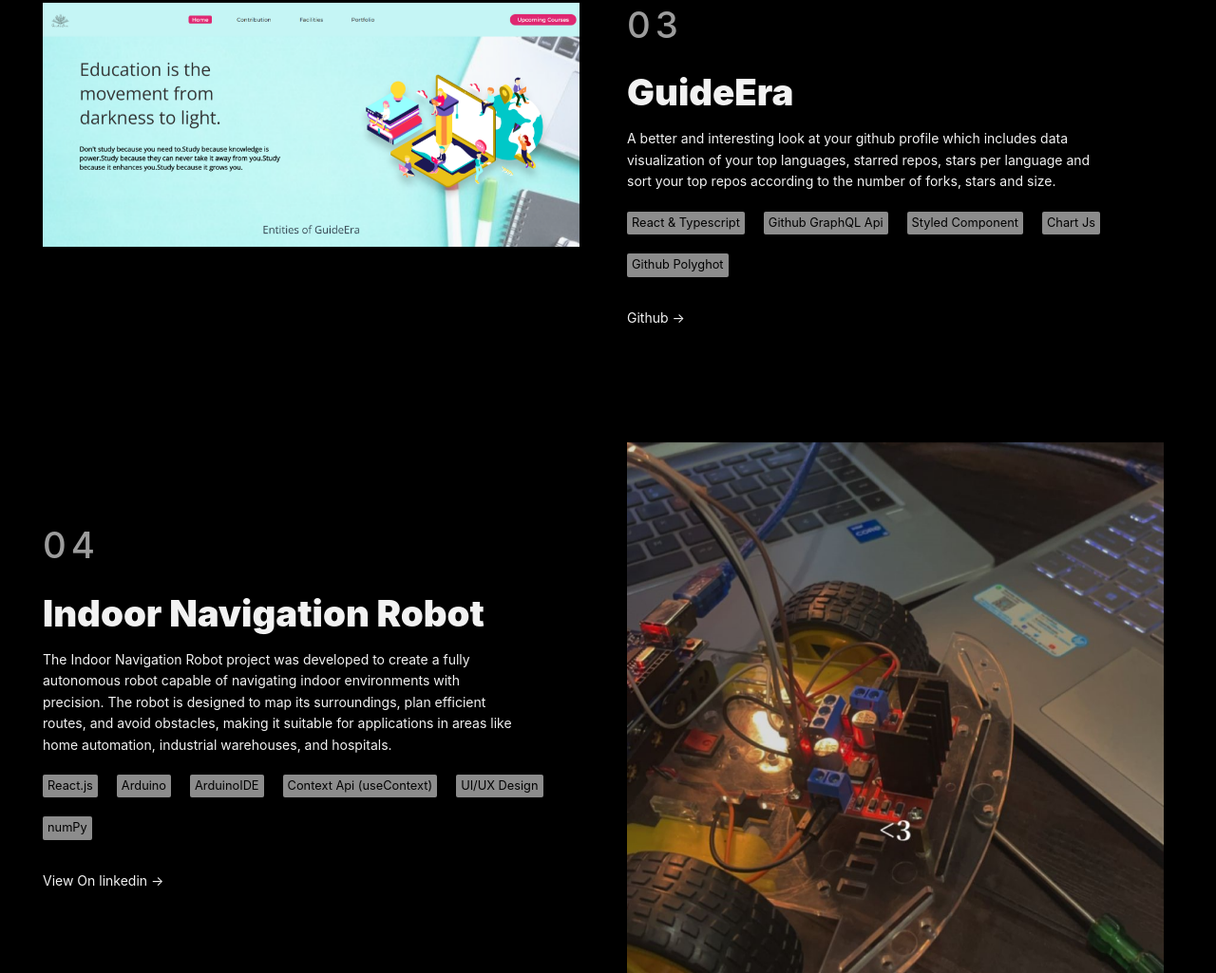
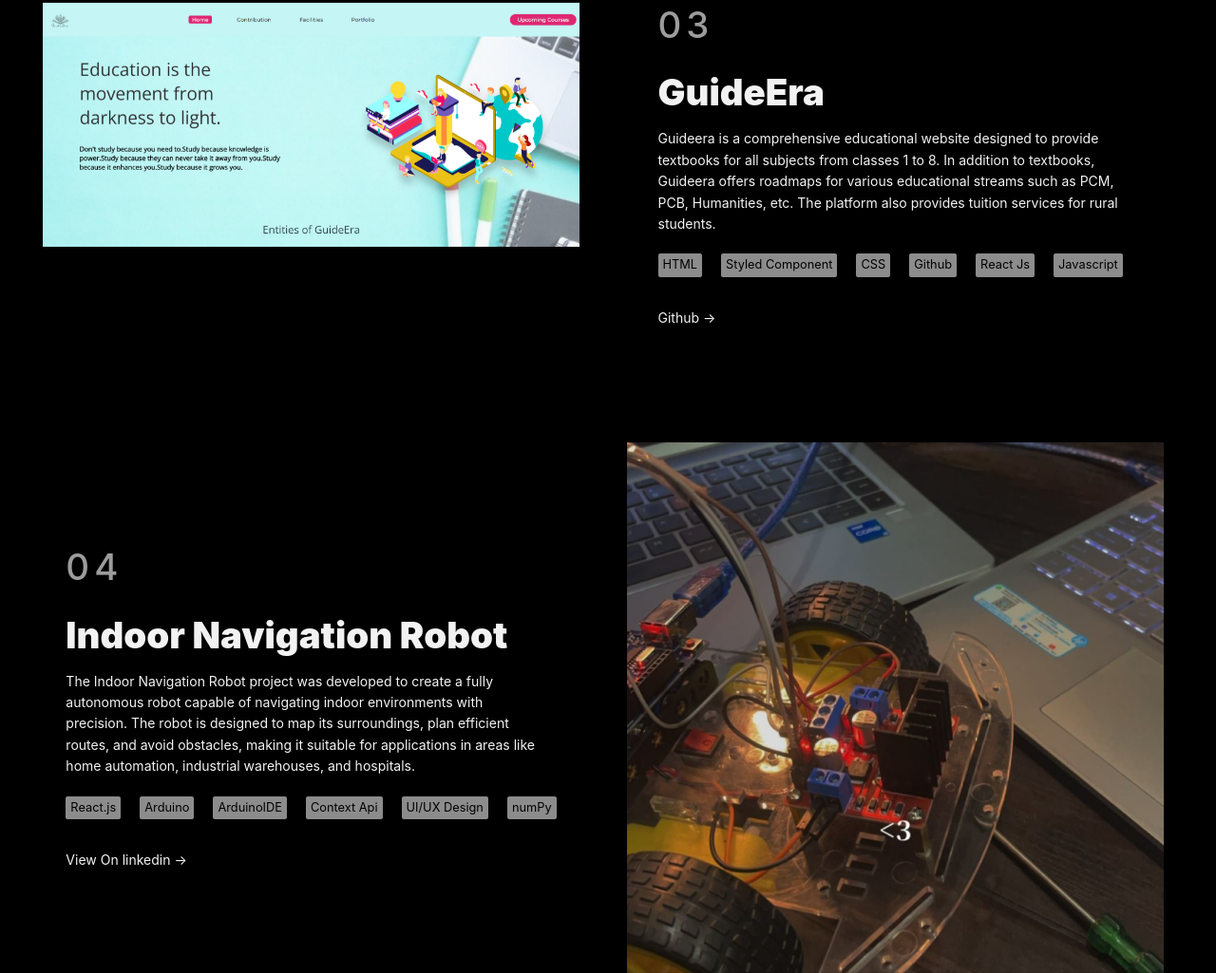
Before and after one commit to MuskanArya22/Muskans-Portfolio, a plain HTML site: page index.html in a window 1280 px wide. Shown: the part 3374-4399 px from the top of the page at 95% size. Drawn offline with nearby package versions, Linux system fonts and the light colour scheme.

Commit message:
GuideEra

```diff
--- a/index.html
+++ b/index.html
@@ -352,17 +352,15 @@
 								<h3>03</h3>
 								<h2>GuideEra</h2>
 								<p>
-									A better and interesting look at your github profile which
-									includes data visualization of your top languages, starred
-									repos, stars per language and sort your top repos according to
-									the number of forks, stars and size.
+									Guideera is a comprehensive educational website designed to provide textbooks for all subjects from classes 1 to 8. In addition to textbooks, Guideera offers roadmaps for various educational streams such as PCM, PCB, Humanities, etc. The platform also provides tuition services for rural students.
 								</p>
 								<ul class="tech-stack">
-									<li>React & Typescript</li>
-									<li>Github GraphQL Api</li>
+									<li>HTML</li>
 									<li>Styled Component</li>
-									<li>Chart Js</li>
-									<li>Github Polyghot</li>
+									<li>CSS</li>
+									<li>Github</li>
+									<li>React Js</li>
+									<li>Javascript</li>
 								</ul>
 								<ul class="project-links">
 									<li>
@@ -400,7 +398,7 @@
 									<li>React.js</li>
 									<li>Arduino</li>
 									<li>ArduinoIDE</li>
-									<li>Context Api (useContext)</li>
+									<li>Context Api </li>
 									<li>UI/UX Design</li>
 									<li>numPy</li>
 								</ul>
```
